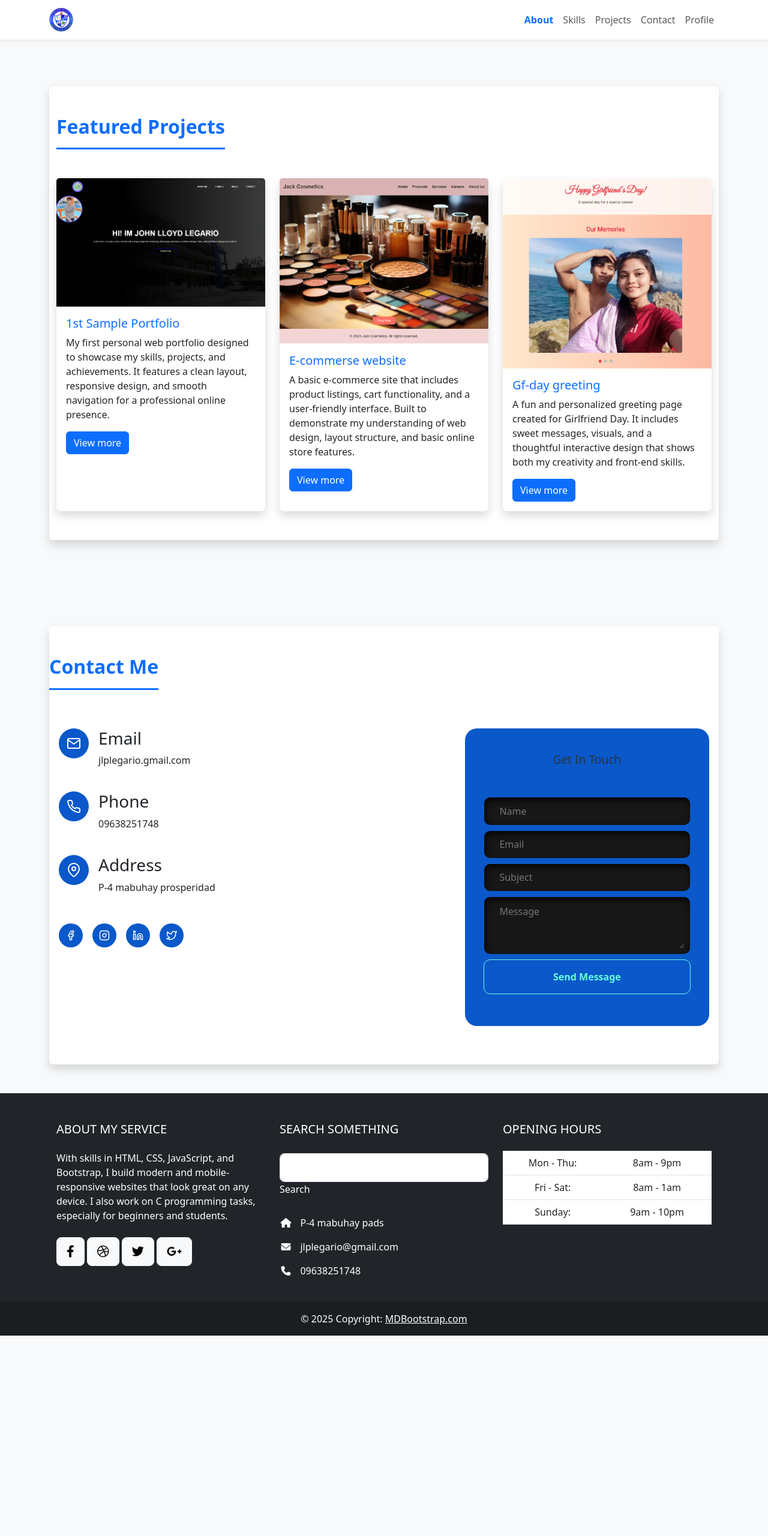
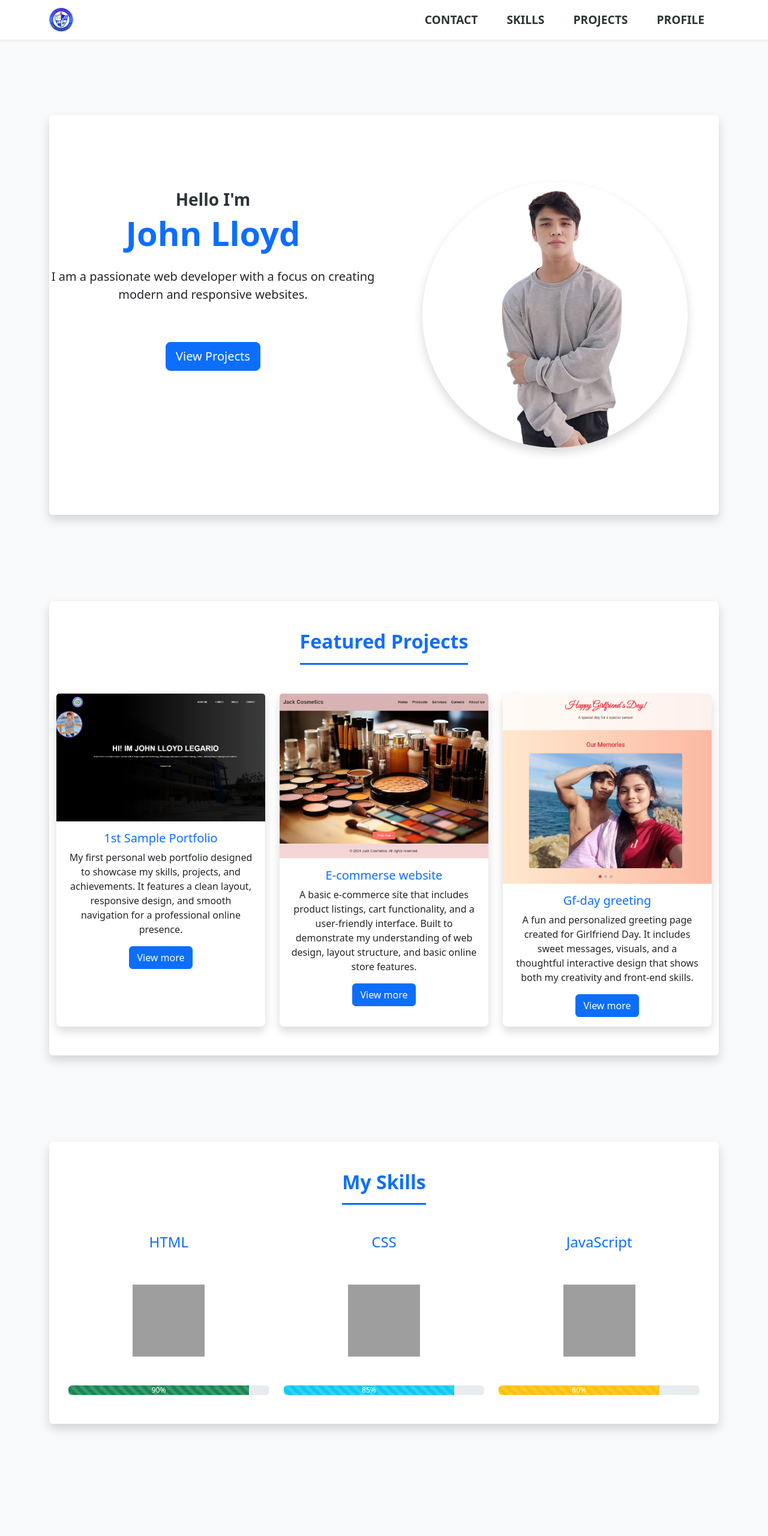
Before and after one commit to zypheus/Bootstrap_portfolio, a plain HTML site: page index.html in a window 1280 px wide. Shown: the top 2560 px of the page at 60% size. Before the commit the page ends 2226 px from the top, so only its background shows below. Drawn offline with nearby package versions, Linux system fonts and the light colour scheme; grey boxes are pictures that could not be loaded.

Commit message:
added new sections
1.hero sectio
2.profile section
3.skill section

```diff
--- a/index.html
+++ b/index.html
@@ -10,7 +10,7 @@
 </head>
 <body class="bg-light">
     <!-- Navigation Bar -->
-    <nav class="navbar navbar-expand-lg navbar-light bg-white shadow-sm fixed-top">
+    <nav class="navbar navbar-expand-lg navbar-light bg-white shadow-sm fixed-top text-uppercase">
         <div class="container">
             <a class="navbar-brand" href="#">
                 <img src="asset/NEMSU logo.png" alt="Logo" height="40">
@@ -21,24 +21,37 @@
             <div class="collapse navbar-collapse" id="navbarNav">
                 <ul class="navbar-nav ms-auto">
                     <li class="nav-item">
-                        <a class="nav-link active text-primary fw-bold" href="#about">About</a>
+                        <a class="nav-link px-lg-4" href="#contact">Contact</a>
                     </li>
                     <li class="nav-item">
-                        <a class="nav-link" href="#skills">Skills</a>
+                        <a class="nav-link px-lg-4" href="#skills">Skills</a>
                     </li>
                     <li class="nav-item">
-                        <a class="nav-link" href="#project">Projects</a>
+                        <a class="nav-link px-lg-4" href="#project">Projects</a>
                     </li>
                     <li class="nav-item">
-                        <a class="nav-link" href="#contact">Contact</a>
-                    </li>
-                    <li class="nav-item">
-                        <a class="nav-link" href="#profile">Profile</a>
+                        <a class="nav-link px-lg-4" href="#profile">Profile</a>
                     </li>
                 </ul>
             </div>
         </div>
     </nav>
+
+<!-- herosection -->
+   <section id="profile" class="background-color text-center py-5">
+        <div class="container mt-5 pt-5">
+          <section class="py-5 my-5 bg-white rounded shadow">
+            <div class="row">
+                <div id="main-container" class="col-lg-6">
+                    <h1 class="text-primary fw-bold mt-5"><small>Hello I'm</small><br>John Lloyd</h1>
+                    <p class="lead pt-3">I am a passionate web developer with a focus on creating modern and responsive websites.</p>
+                    <a href="#project" class="btn btn-primary btn-lg mt-5">View Projects</a>
+                </div>
+                <div id="img-container" class="col-lg-6">
+                    <img src="asset/profile.png" alt="Profile Image" class="img-fluid rounded-circle shadow">
+                </div>
+            </div>
+        </div>
 
     <section id="project"> <!-- Main Content -->
         <div class="container mt-5 pt-5">
@@ -49,7 +62,7 @@
                     <div class="row g-4">
                         <!-- Card 1 -->
                         <div class="col-md-4">
-                            <div class="card h-100 shadow border-0 rounded-3">
+                            <div class="card h-100 shadow border-0 rounded-3 ">
                                 <img src="asset/proj1.png" class="card-img-top" alt="Card Image 1">
                                 <div class="card-body">
                                     <h5 class="card-title text-primary">1st Sample Portfolio</h5>
@@ -92,6 +105,36 @@
                 </div>
             </section>
         </div></section>
+<!-- my skills sectiom -->
+ <section id="skills">
+    <div class="container mt-5 pt-5">
+        <section class="py-5 my-5 bg-white rounded shadow">
+            <h2 class="text-center mb-5 text-primary fw-bold border-bottom border-3 border-primary pb-3 d-inline-block mx-auto">My Skills</h2>
+            <div class="row">
+                <div class="col-md-4">
+                    <h4 class="text-primary">HTML</h4>
+                            <img src="https://cdn.jsdelivr.net/gh/devicons/devicon@latest/icons/html5/html5-original.svg" />
+                    <div class="progress">
+                        <div class="progress-bar progress-bar-striped progress-bar-animated bg-success" role="progressbar" style="width: 90%;">90%</div>
+                    </div>
+                </div>
+                <div class="col-md-4">
+                    <h4 class="text-primary">CSS</h4>
+                            <img src="https://cdn.jsdelivr.net/gh/devicons/devicon@latest/icons/css3/css3-original.svg" />
+                    <div class="progress">
+                        <div class="progress-bar progress-bar-striped progress-bar-animated bg-info" role="progressbar" style="width: 85%;">85%</div>
+                    </div>
+                </div>
+                <div class="col-md-4">
+                    <h4 class="text-primary">JavaScript</h4>
+                    <img src="https://cdn.jsdelivr.net/gh/devicons/devicon@latest/icons/javascript/javascript-original.svg" />
+                    <div class="progress">
+                        <div class="progress-bar progress-bar-striped progress-bar-animated bg-warning" role="progressbar" style="width: 80%;">80%</div>
+                    </div>
+                </div>
+            </div>
+        </section>
+    </div>
 <!--contact section-->
 <section id="contact">
     <div class="container mt-5 pt-5">
@@ -109,7 +152,7 @@
                                 </div>
                                 <div>
                                     <h3>Email</h3>
-                                    <p>jlplegario.gmail.com</p>
+                                    <p>jlplegario@gmail.com</p>
                                 </div>
                             </div>
                             <div class="contact-item">
--- a/style.css
+++ b/style.css
@@ -8,6 +8,45 @@
     --section-bg: #f9f9f9;
     --shadow: 0 4px 6px rgba(0, 0, 0, 0.1);
 }
+/* navigation */
+.nav-link{
+    color: var(--text-color);
+    font-size: 1.2em;
+    font-weight: 600;
+    text-decoration: none;
+    padding: 0.5em;
+}
+.nav-link:hover{
+    color: white;
+    background-color: #000;
+    text-decoration: underline;
+    border-radius: 4px;
+}
+/* herosection */
+
+#main-container h1 small{
+    font-size: .5em;
+    color: var(--text-color);
+    font-weight: 1200;
+}
+#main-container h1{
+    font-size: 3.5em;
+    color: var(--text-color);
+    font-weight: 1200;
+}
+/* my skills section */
+#skills section{
+padding: 2em;
+}
+#skills img{
+    width: 120px;
+    height: 120px;
+    margin: 3em;
+}
+#img-container{
+ padding: 4em;
+}
+
 /*main contact*/
 .main_contact{
     display: flex;
```
Also changed, not shown: asset/profile.png (added).
